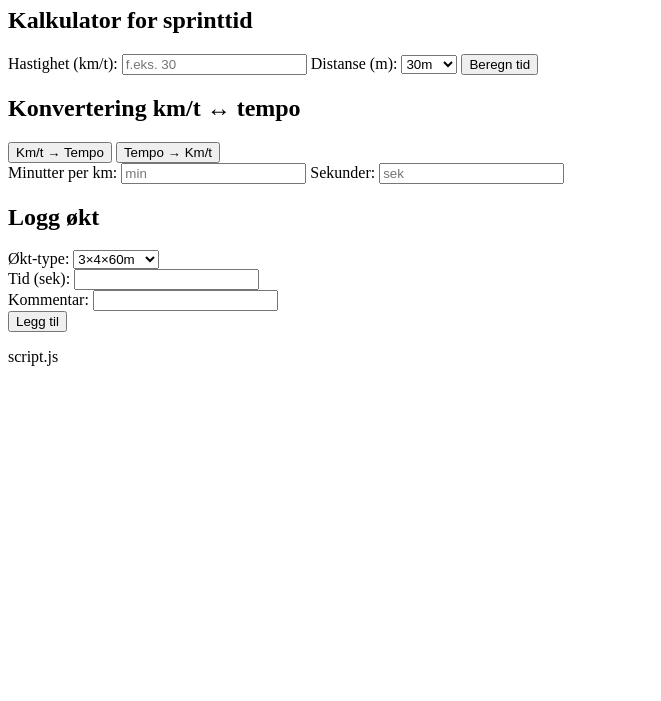
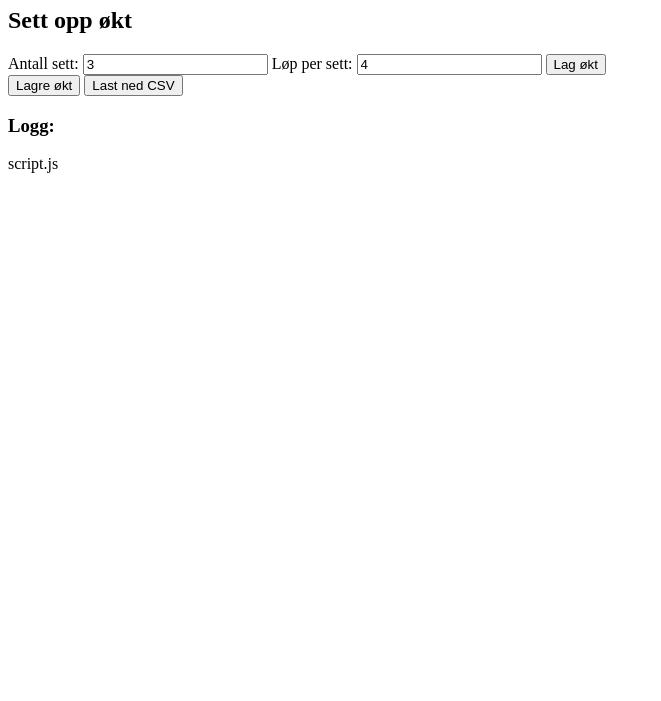
Before and after one commit to evenpettersen93-ux/Sprint-App, a plain HTML site: page index.html in a window 1280 px wide. Shown: the part 99-800 px from the top of the page, without its empty margins (0-661 px from the left). Drawn offline with Linux system fonts and the light colour scheme.

Commit message:
Update index.html

```diff
--- a/index.html
+++ b/index.html
@@ -2,53 +2,30 @@
 <html lang="no">
 <head>
   <meta charset="UTF-8">
-  <title>SprintApp</title>
+  <title>SprintApp – Øktlogg</title>
   style.css
 </head>
 <body>
-  <h1>SprintApp</h1>
+  <h1>SprintApp – Øktlogg</h1>
 
   <section>
-    <h2>Kalkulator for sprinttid</h2>
-    <label for="speed">Hastighet (km/t):</label>
-    <input type="number" id="speed" placeholder="f.eks. 30">
+    <h2>Sett opp økt</h2>
+    <label for="sets">Antall sett:</label>
+    <input type="number" id="sets" min="1" value="3">
+    <label for="reps">Løp per sett:</label>
+    <input type="number" id="reps" min="1" value="4">
+    <button onclick="generateSession()">Lag økt</button>
+  </section>
 
-    <label for="distance">Distanse (m):</label>
-    <select id="distance">
-      <option value="30">30m</option>
-      <option value="100">100m</option>
-      <option value="150">150m</option>
-      <option value="200">200m</option>
-    </select>
-
-    <button onclick="calculateSprint()">Beregn tid</button>
-    <p id="sprintResult"></p>
+  <section id="sessionArea">
+    <!-- Dynamisk innhold kommer her -->
   </section>
 
   <section>
-    <h2>Konvertering km/t ↔ tempo</h2>
-    <button onclick="convertToTempo()">Km/t → Tempo</button>
-    <button onclick="convertToKmt()">Tempo → Km/t</button><br>
-    <label for="tempoMin">Minutter per km:</label>
-    <input type="number" id="tempoMin" placeholder="min">
-    <label for="tempoSec">Sekunder:</label>
-    <input type="number" id="tempoSec" placeholder="sek">
-    <p id="tempoResult"></p>
-  </section>
-
-  <section>
-    <h2>Logg økt</h2>
-    <label for="sessionType">Økt-type:</label>
-    <select id="sessionType">
-      <option value="3×4×60m">3×4×60m</option>
-      <option value="2×3×150m">2×3×150m</option>
-    </select><br>
-    <label for="sessionTime">Tid (sek):</label>
-    <input type="number" id="sessionTime" step="0.01"><br>
-    <label for="sessionNote">Kommentar:</label>
-    <input type="text" id="sessionNote"><br>
-    <button onclick="addLog()">Legg til</button>
-    <ul id="logList"></ul>
+    <button onclick="saveSession()">Lagre økt</button>
+    <button onclick="exportCSV()">Last ned CSV</button>
+    <h3>Logg:</h3>
+    <pre id="logOutput"></pre>
   </section>
 
   script.js</script>
```
